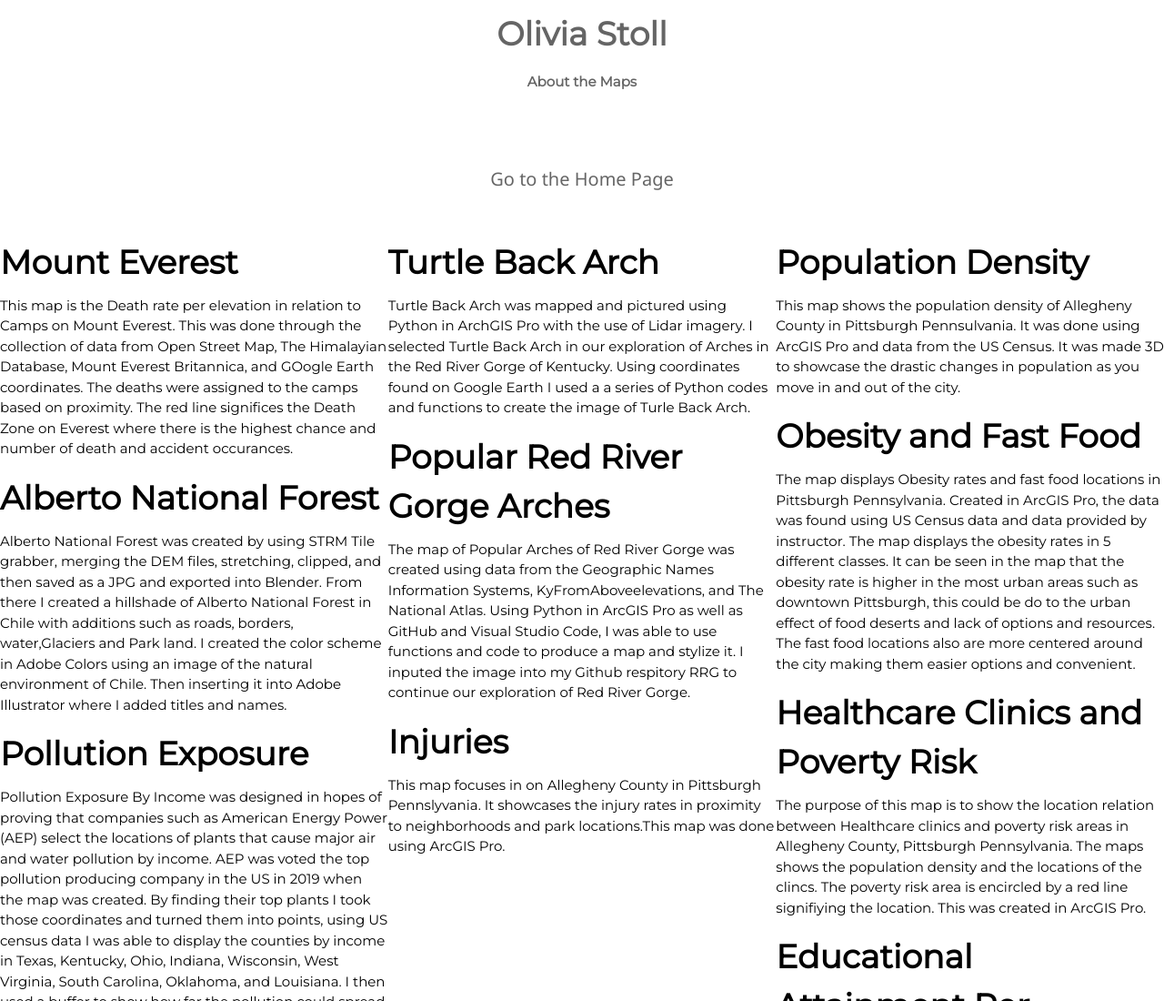
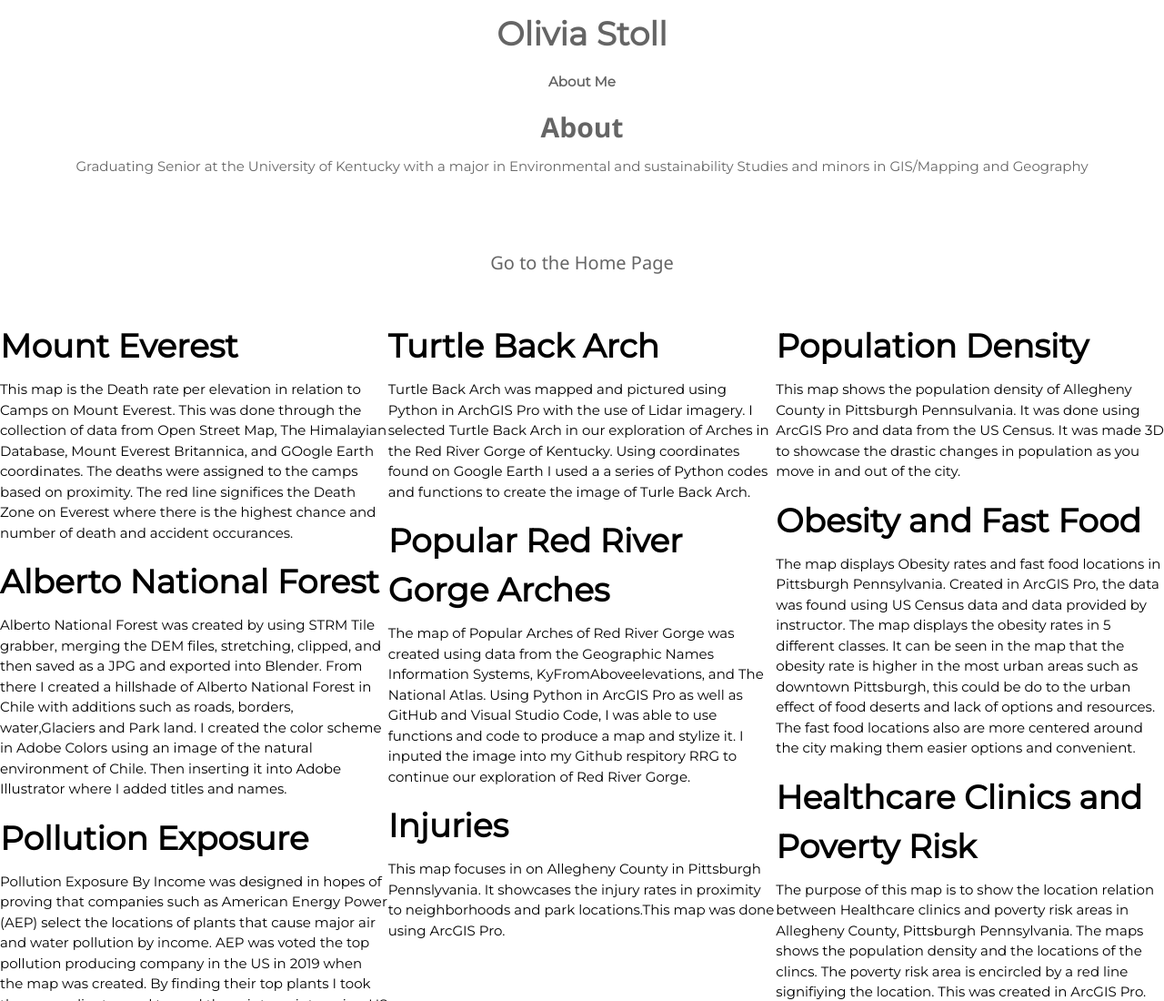
Before and after one commit to orst223/orst223.github.io, a plain HTML site: page pages/about.html.html in a window 1280 px wide. Shown: the top 1100 px of the page at 91% size. Drawn offline with nearby package versions, Linux system fonts and the light colour scheme.

Commit message:
Update about.html.html

```diff
--- a/pages/about.html.html
+++ b/pages/about.html.html
@@ -21,7 +21,11 @@ img {margin-bottom: -7px}
 <div class="w3-clear"></div>
 <header class="w3-center w3-margin-bottom">
   <h1><b>Olivia Stoll</b></h1>
-  <p><b>About the Maps</b></p>
+  <p><b>About Me</b></p>
+  <p>
+    <h2><b>About</h2></b>
+    Graduating Senior at the University of Kentucky with a major in Environmental and sustainability Studies and minors in GIS/Mapping and Geography
+  </p>
   <p class="w3-padding-16"></p>
   <body>
     <a class="w3-button w3-Gray" href="index.html"><h4>Go to the Home Page</h4></a>
```
